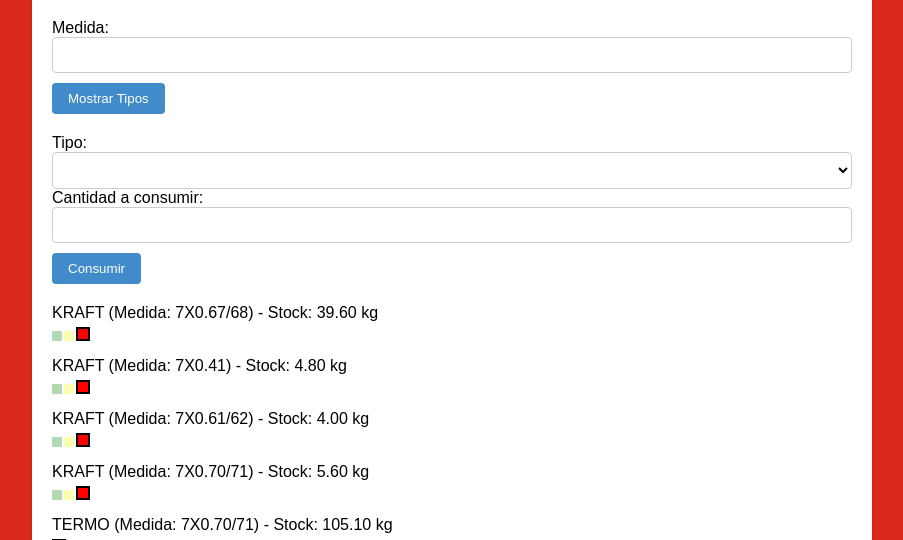
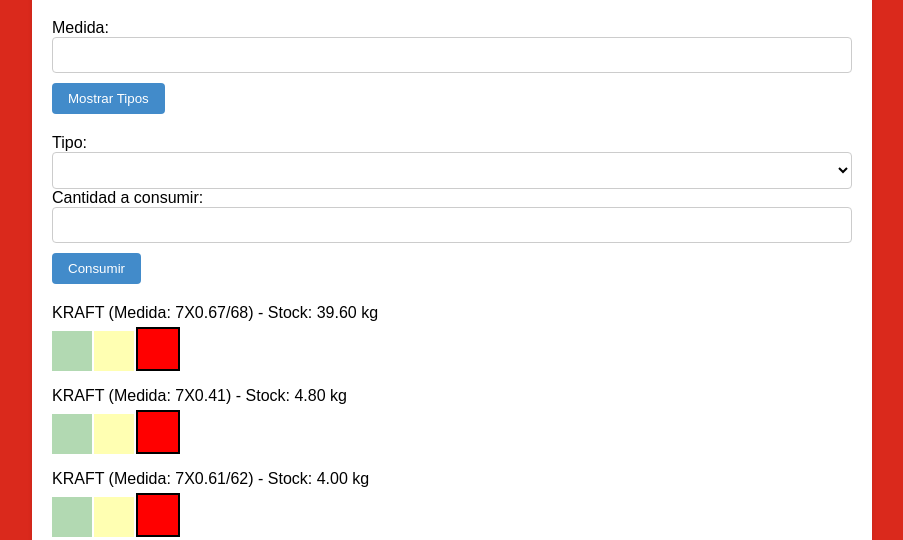
Before and after one commit to ThomasCasco/IMSA_STOCK_CTC, a plain HTML site: page index.html in a window 1280 px wide. Shown: the part 231-771 px from the top of the page, without its empty margins (188-1091 px from the left). Drawn offline with nearby package versions, Linux system fonts and the light colour scheme.

Commit message:
Update styles.css

```diff
--- a/styles.css
+++ b/styles.css
@@ -73,8 +73,8 @@ body {
 }
 
 .stock-indicador {
-  width: 10px;
-  height: 10px;
+  width: 40px;
+  height: 40px;
   display: inline-block;
   opacity: 0.3;
   margin-right: 2px;
```
